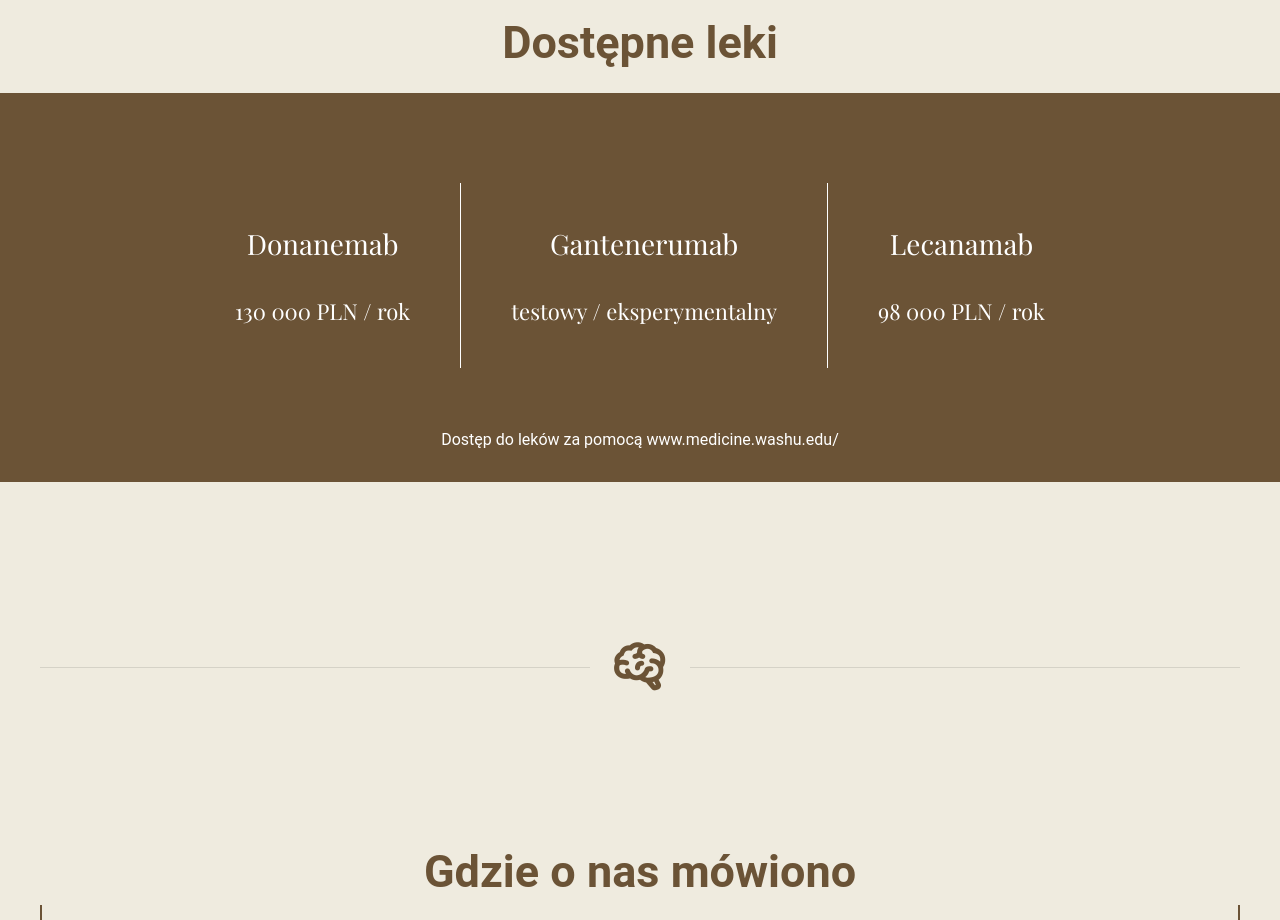
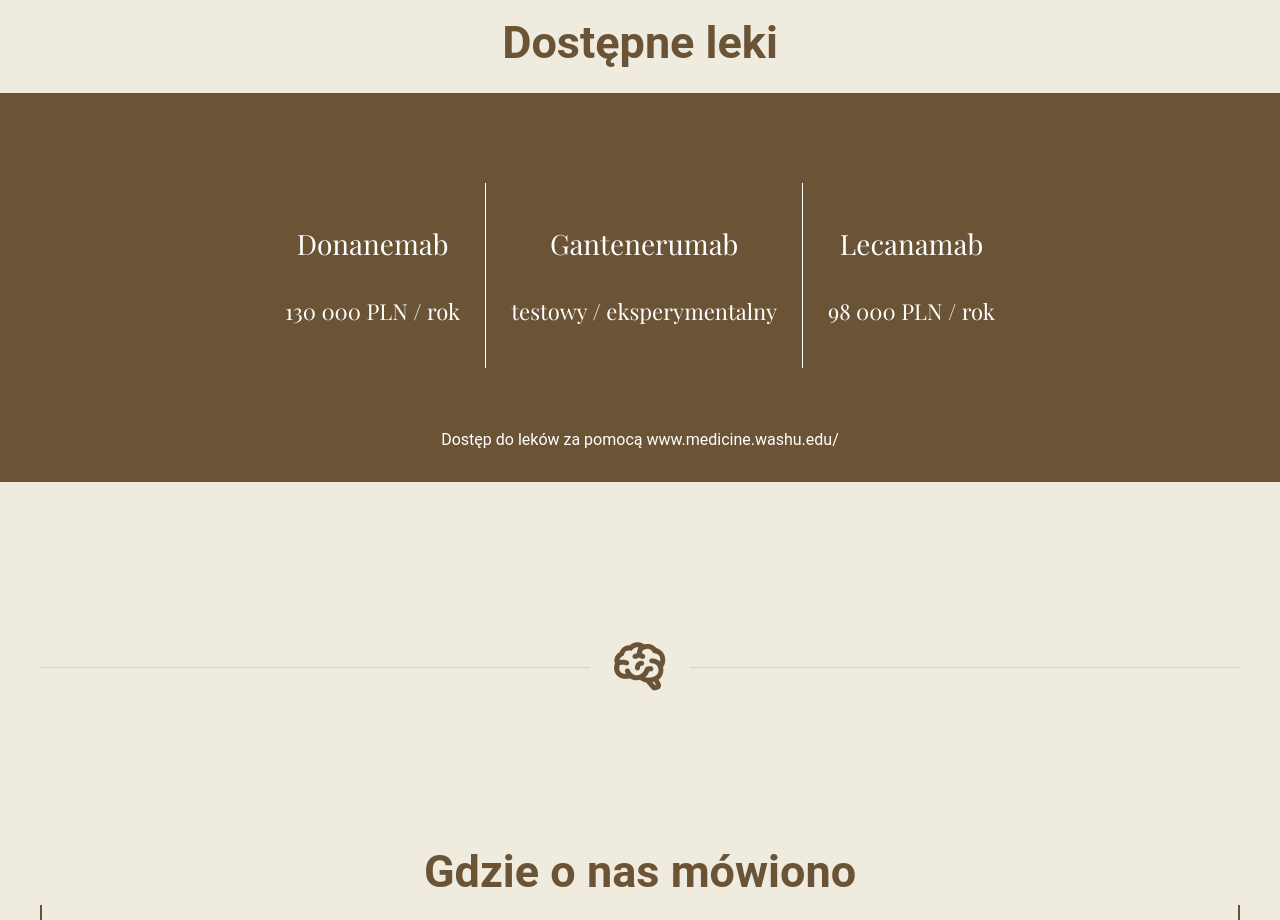
Before and after one commit to PatrykJarzynka/Memory, a Vue app: page / in a window 1280 px wide. Shown: the part 3980-4900 px from the top of the page. Built offline with nearby package versions, Linux system fonts and the light colour scheme; a small style sheet from the web is missing; a web font is replaced by a local one.

Commit message:
Refactored treatment component to be more generic

```diff
--- a/src/components/Treatment.vue
+++ b/src/components/Treatment.vue
@@ -1,27 +1,65 @@
 <script setup lang="ts">
+  interface TreatmentItem {
+    id: number;
+    name: string;
+    price: number | null;
+  }
 
+  const treatmentItems: TreatmentItem[] = [
+    {
+      id: 1,
+      name: "Donanemab",
+      price: 130_000,
+    },
+    {
+      id: 2,
+      name: "Gantenerumab",
+      price: null,
+    },
+    {
+      id: 3,
+      name: "Lecanamab",
+      price: 98_000,
+    },
+  ]
+
+  function splitNumber (value: number): string {
+    return value
+      .toString()
+      .replace(/\B(?=(\d{3})+(?!\d))/g, " ")
+  }
 </script>
 
 <template>
   <div class="treatment-container">
     <div class="treatment-list-container">
-      <div class="treatment-item">
-        <p class="treatment-name">Donanemab</p>
-        <p class="treatment-price">130 000 PLN / rok</p>
-      </div>
+      <div
+        v-for="(item, index) in treatmentItems"
+        :key="item.id"
+        class="treatment-item-container"
+      >
+        <div class="treatment-item">
+          <p class="treatment-name">{{ item.name }}</p>
 
-      <div class="separator"/>
+          <p
+            v-if="item.price"
+            class="treatment-price"
+          >
+            {{ splitNumber(item.price) }} PLN / rok
+          </p>
 
-      <div class="treatment-item">
-        <p class="treatment-name">Gantenerumab</p>
-        <p class="treatment-price">testowy / eksperymentalny</p>
-      </div>
+          <p
+            v-else
+            class="treatment-price"
+          >
+            testowy / eksperymentalny
+          </p>
+        </div>
 
-      <div class="separator"/>
-
-      <div class="treatment-item">
-        <p class="treatment-name">Lecanamab</p>
-        <p class="treatment-price">98 000 PLN / rok</p>
+        <div
+          v-if="index !== treatmentItems.length - 1"
+          class="separator"
+        />
       </div>
     </div>
 
@@ -45,12 +83,24 @@
   align-items: center;
   justify-content: center;
   flex-direction: column;
-  column-gap: 50px;
 
   @media only screen and (width >= 960px) {
     flex-direction: row;
     align-items: stretch;
     padding-block: 60px;
+  }
+}
+
+.treatment-item-container {
+  display: flex;
+  flex-direction: column;
+  width: 100%;
+  align-items: center;
+  justify-content: center;
+
+  @media only screen and (width >= 960px) {
+    flex-direction: row;
+    width: initial;
   }
 }
 
@@ -62,6 +112,7 @@
   margin-block: 40px;
   text-align: center;
   row-gap: 30px;
+  padding-inline: 25px;
 }
 
 .treatment-name {
@@ -79,7 +130,7 @@
 
   @media only screen and (width >= 960px) {
     width: 1px;
-    height: initial;
+    height: 100%;
   }
 }
 
```
